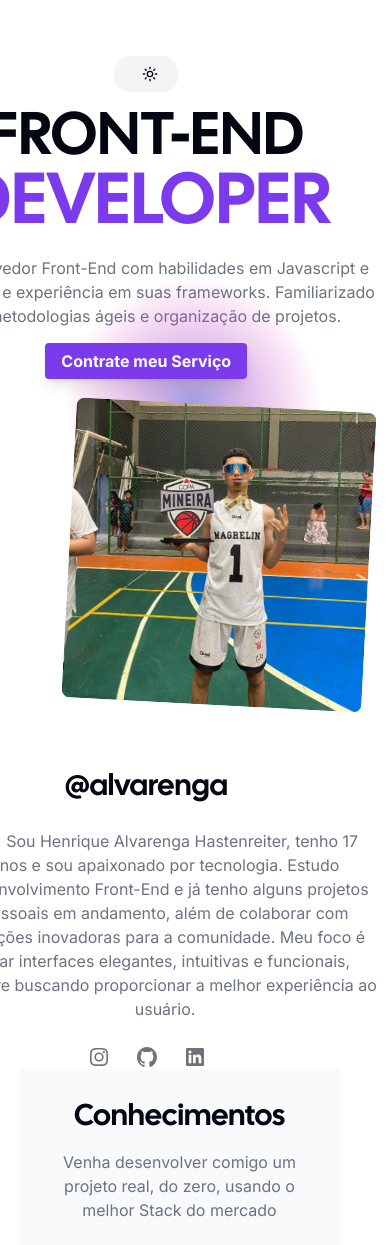
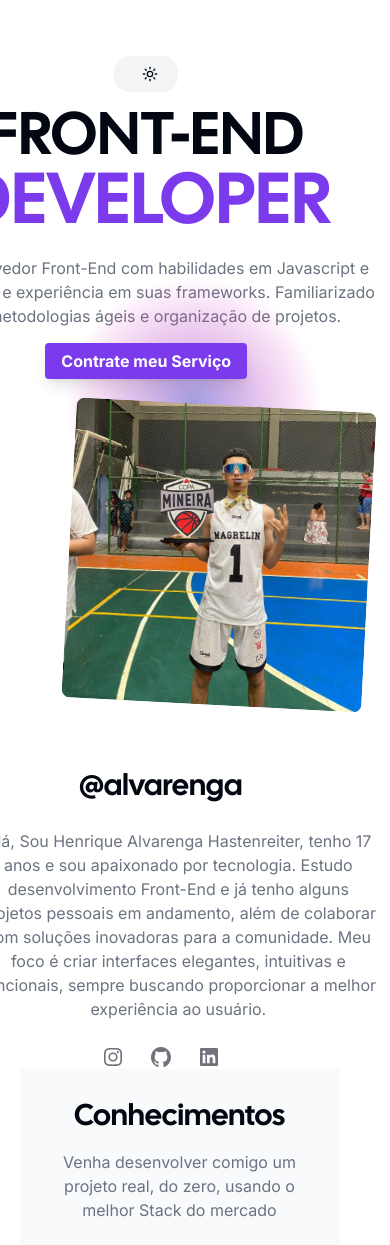
Before and after one commit to Alvarenga7/portfolio2, a Next.js app: page / in a window 390 px wide. Shown: the top 1245 px of the page. Built offline with nearby package versions, Linux system fonts and the light colour scheme.

Commit message:
Update about-section.tsx

```diff
--- a/src/app/componentes/about-section.tsx
+++ b/src/app/componentes/about-section.tsx
@@ -35,7 +35,7 @@ function AboutSection() {
                         />
                     </div>
                 </div>
-                <div className="lg:order-first lg:row-span-2 text-center md:text-start xs:ml-[-45%] md:ml-[-12%]">
+                <div className="lg:order-first lg:row-span-2 text-center md:text-start xs:ml-[-36%] md:ml-[-12%]">
                     <h1 className="font-heading text-3xl md:text-4xl lg:text-5xl sm:ml-[-5%]  md:ml-[6%]">@alvarenga</h1>
                     <p className="mt-6 text-base text-muted-foreground xs:ml-[8%]">Olá, Sou Henrique Alvarenga Hastenreiter, tenho  17 anos e sou apaixonado por tecnologia.
                         Estudo desenvolvimento Front-End e já tenho alguns projetos pessoais em andamento, além de
```
